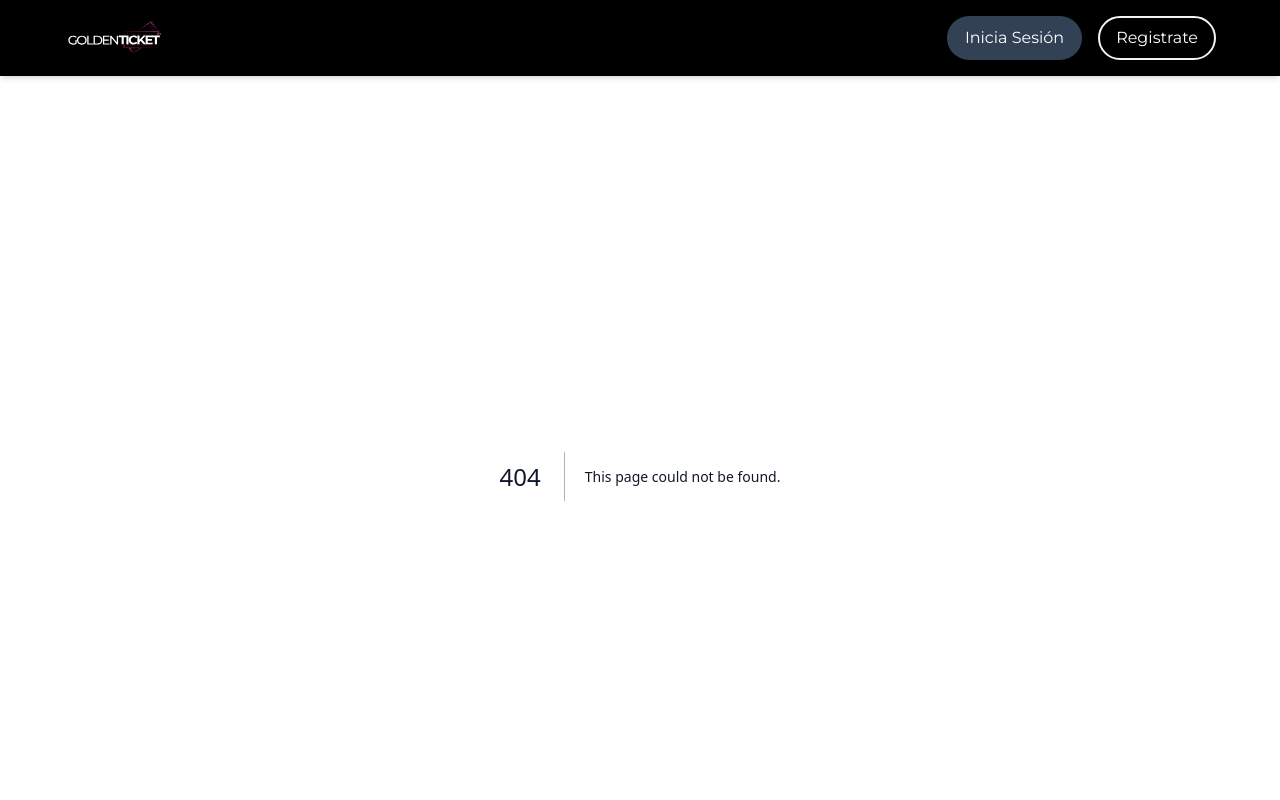
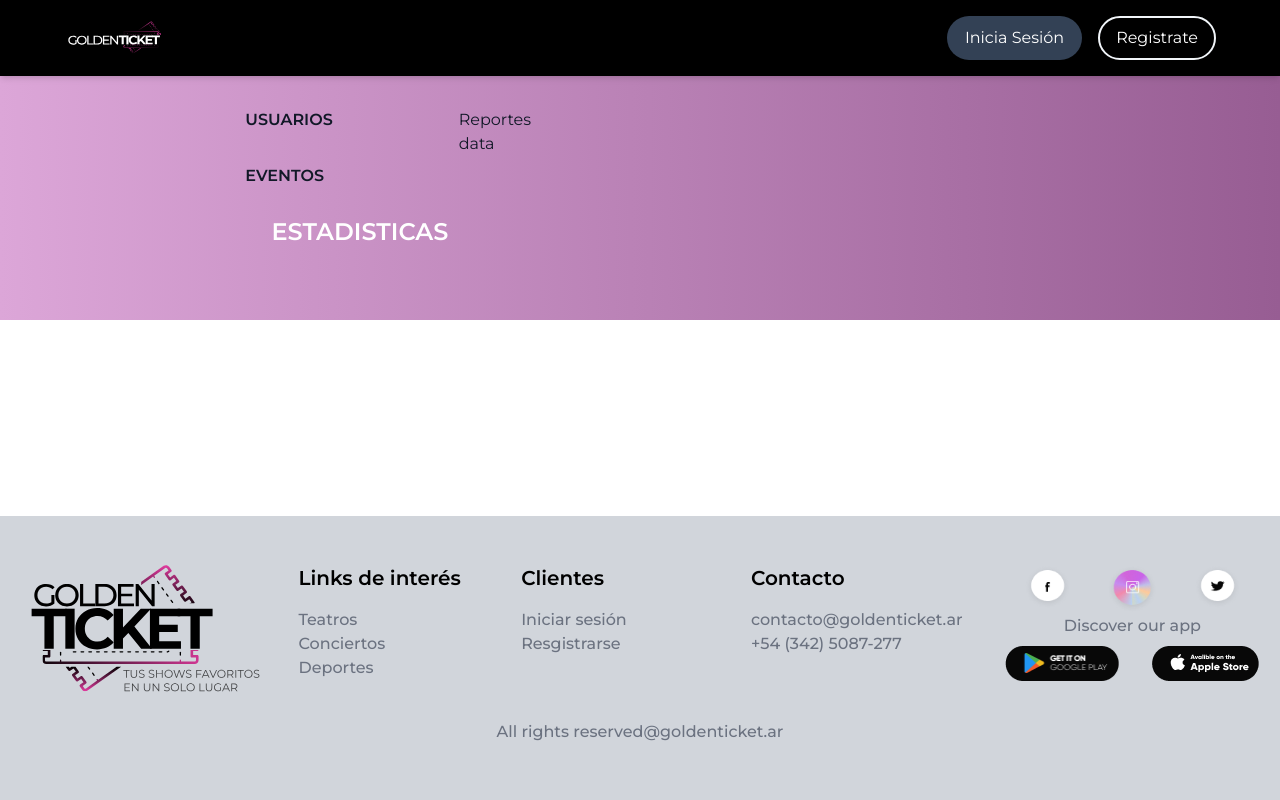
Before and after one commit to montvlein/DH_Final_Project_2_Frontend, a Next.js app: page /admin in a window 1280 px wide. Before the commit this address had no page. Shown: the top 800 px of the page. Built offline with nearby package versions, Linux system fonts and the light colour scheme; a web font is replaced by a local one.

Commit message:
se creo pagina de admin. Se modificaron rutas de pag de usuario

```diff
--- /dev/null
+++ b/app/admin/page.jsx
@@ -0,0 +1,113 @@
+'use client'
+
+import { useEffect, useState } from "react"
+
+const AdminPage = () => {
+    const titles = {
+        viewUser:'usuarios',
+        viewEvent: 'eventos',
+        viewReport: 'estadisticas'
+    }
+
+    const [viewUser, setViewUser] = useState(false)
+    const [viewEvent, setViewEvent] = useState(false)
+    const [viewReport, setViewReport] = useState(true)
+    const [active, setActive] = useState(titles.viewReport)
+
+    const hiddeSections = () => {
+        setViewUser(false)
+        setViewEvent(false)
+        setViewReport(false)
+    }
+
+    useEffect(()=>{
+        hiddeSections()
+        if ( active === titles.viewUser ) setViewUser(true)
+        if ( active === titles.viewEvent ) setViewEvent(true)
+        if ( active === titles.viewReport ) setViewReport(true)
+    },[active])
+
+
+    return (<>
+      <div className="absolute top-0 w-full bg-gradient-to-r from-[#DCA6D8] to-[#975D93] h-80"></div>
+      <div className="relative lg:grid lg:grid-cols-6 h-full">
+        <NavBarAdmin active={active} setActive={setActive} titles={titles} />
+        <section className="lg:col-span-3 p-8">
+            { viewUser && <AdminUserSection /> }
+            { viewEvent && <AdminEventSection /> }
+            { viewReport && <AdminReportSection /> }
+        </section>
+      </div >
+      </>
+    )
+}
+
+export default AdminPage
+
+function NavBarAdmin({active, setActive, titles}) {
+
+    const handleChangeView = (title) => {
+        setActive(title)
+    }
+
+    return(
+        <aside className="h-fit lg:h-full lg:col-start-2 lg:col-span-1 p-8">
+            <ul className="flex flex-col gap-8">
+                <li
+                 onClick={(e) => { handleChangeView(titles.viewUser)}}
+                 className={`
+                 cursor-pointer uppercase font-semibold transition-all duration-300 w-fit
+                 hover:text-white hover:scale-150 hover:translate-x-14
+                 ${ active === titles.viewUser ? 'text-white scale-150 translate-x-14':'' }
+                 `}>{titles.viewUser}</li>
+                <li
+                 onClick={(e) => { handleChangeView(titles.viewEvent)}}
+                 className={`
+                 cursor-pointer uppercase font-semibold transition-all duration-300 w-fit
+                 hover:text-white hover:scale-150 hover:translate-x-14
+                 ${ active === titles.viewEvent ? 'text-white scale-150 translate-x-14':'' }
+                 `}>{titles.viewEvent}</li>
+                <li
+                 onClick={(e) => { handleChangeView(titles.viewReport)}}
+                 className={`
+                 cursor-pointer uppercase font-semibold transition-all duration-300 w-fit
+                 hover:text-white hover:scale-150 hover:translate-x-14
+                 ${ active === titles.viewReport ? 'text-white scale-150 translate-x-14':'' }
+                 `}>{titles.viewReport}</li>
+            </ul>
+        </aside>
+    )
+}
+
+function AdminUserSection() {
+    return(
+        <>
+        <h2>Administrar Usuarios</h2>
+        <div>
+            <article>data</article>
+        </div>
+        </>
+    )
+}
+
+function AdminEventSection() {
+    return(
+        <>
+        <h2>Administrar Eventos</h2>
+        <div>
+            <article>data</article>
+        </div>
+        </>
+    )
+}
+
+function AdminReportSection() {
+    return(
+        <>
+        <h2>Reportes</h2>
+        <div>
+            <article>data</article>
+        </div>
+        </>
+    )
+}
--- a/app/profile/[id]/page.tsx
+++ b/app/profile/[id]/page.tsx
@@ -4,7 +4,6 @@ const registro: React.FC = () => {
   return (<>
     <div className="absolute top-0 w-full bg-gradient-to-r from-[#DCA6D8] to-[#975D93] h-80"></div>
     <div className="relative flex justify-center lg:items-center p-8">
-
       <DatosPersonales />
     </div ></>
   )
--- a/components/profile/ChangePass.tsx
+++ b/components/profile/ChangePass.tsx
@@ -65,7 +65,7 @@ const ChangePassword: React.FC = () => {
         <div className="flex lg:gap-2 justify-around">
           <Link href={'/profile/' + userId}><button className="grow py-4 uppercase font-semibold lg:text-2xl text-xs ">Información personal</button></Link>
           <button className=" py-4 uppercase font-semibold lg:text-2xl text-[#975D93] border-2 border-transparent border-b-[#DCA6D8] text-xs  ">Cambiar contraseña</button>
-          <Link href={'/mytickets/' + userId}><button className="grow py-4 uppercase font-semibold lg:text-2xl text-xs ">Mis entradas</button></Link>
+          <Link href={'tickets/'}><button className="grow py-4 uppercase font-semibold lg:text-2xl text-xs ">Mis entradas</button></Link>
         </div>
         <form onSubmit={handleSubmit(cambiarPass)} className="p-8 lg:mx-28">
           <label htmlFor="passOld" className="block mb-2 text-sm font-medium text-gray-900 dark:text-white mt-4">contraseña actual</label>
--- a/components/profile/DatosPersonales.tsx
+++ b/components/profile/DatosPersonales.tsx
@@ -57,8 +57,8 @@ const DatosPersonales: React.FC = () => {
       <div className="shadow-lg bg-white dark:bg-gray-700 dark:text-white">
         <div className="flex gap-2 justify-around">
           <button className=" py-4 uppercase font-semibold lg:text-2xl text-xs  text-[#975D93] border-2 border-transparent border-b-[#DCA6D8]">Información personal</button>
-          <Link href={'/newpassword/' + userData.id}><button className="grow py-4 uppercase font-semibold lg:text-2xl text-xs  ">Cambiar contraseña</button></Link>
-          <Link href={'/mytickets/' + userData.id}><button className="grow py-4 uppercase font-semibold lg:text-2xl text-xs  ">Mis entradas</button></Link>
+          <Link href={userData.id + '/password/'}><button className="grow py-4 uppercase font-semibold lg:text-2xl text-xs  ">Cambiar contraseña</button></Link>
+          <Link href={userData.id + '/tickets/' }><button className="grow py-4 uppercase font-semibold lg:text-2xl text-xs  ">Mis entradas</button></Link>
         </div>
         <form className="p-8">
           <div className="grid gap-6 mb-6 md:grid-cols-2">
--- a/components/profile/MisEntradas.tsx
+++ b/components/profile/MisEntradas.tsx
@@ -32,7 +32,7 @@ const MisEntradas: React.FC = () => {
       <div className="shadow-lg bg-white dark:bg-gray-700 dark:text-white">
         <div className="flex gap-2 justify-around">
           <Link href={'/profile/' + userId}><button className="grow py-4 uppercase font-semibold lg:text-2xl text-xs ">Información personal</button></Link>
-          <Link href={'/newpassword/' + userId}><button className="grow py-4 uppercase font-semibold lg:text-2xl text-xs ">Cambiar contraseña</button></Link>
+          <Link href={'password/'}><button className="grow py-4 uppercase font-semibold lg:text-2xl text-xs ">Cambiar contraseña</button></Link>
           <button className=" py-4 uppercase font-semibold lg:text-2xl text-xs  text-[#975D93] border-2 border-transparent border-b-[#DCA6D8] ">Mis entradas</button>
         </div>
         <div className="p-8 flex flex-col gap-4">
```
Also changed, not shown: app/profile/[id]/password/page.tsx (renamed from app/newpassword/[id]/page.tsx), app/profile/[id]/tickets/page.tsx (renamed from app/mytickets/[id]/page.tsx).
